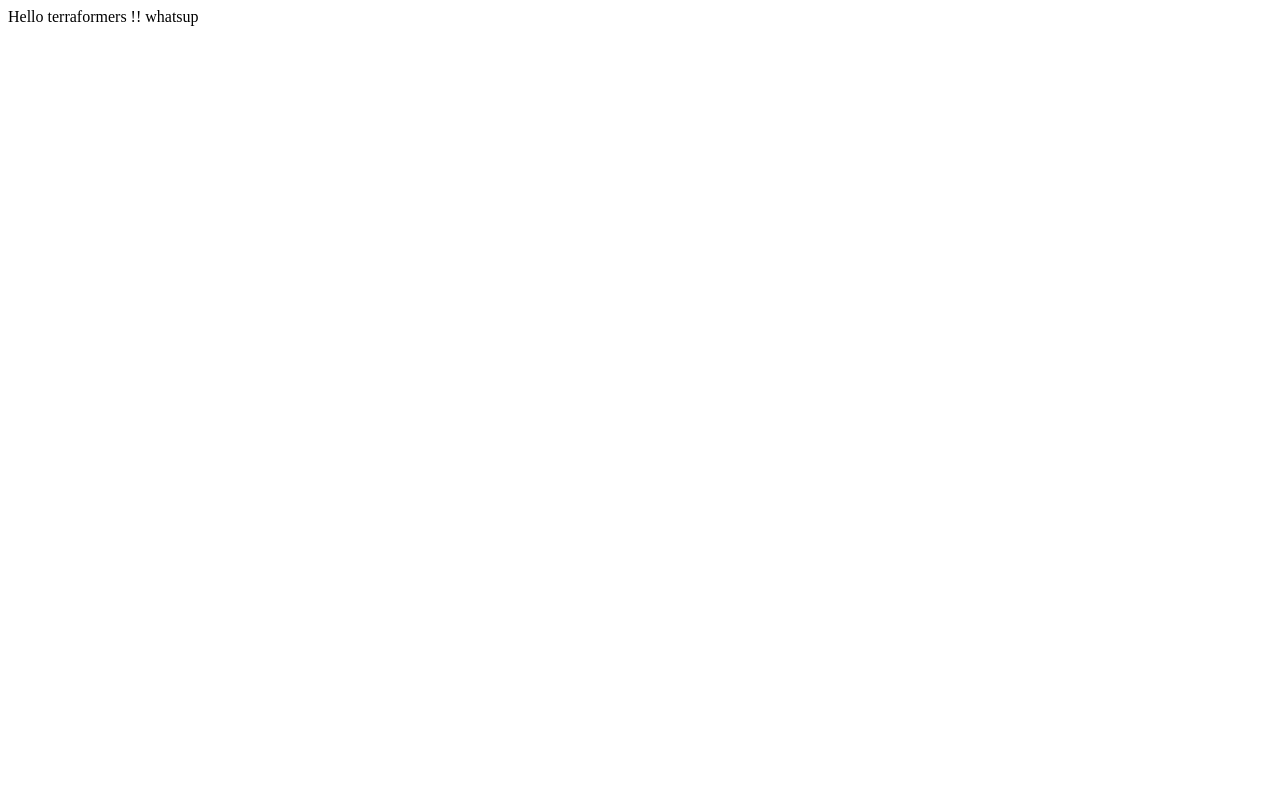
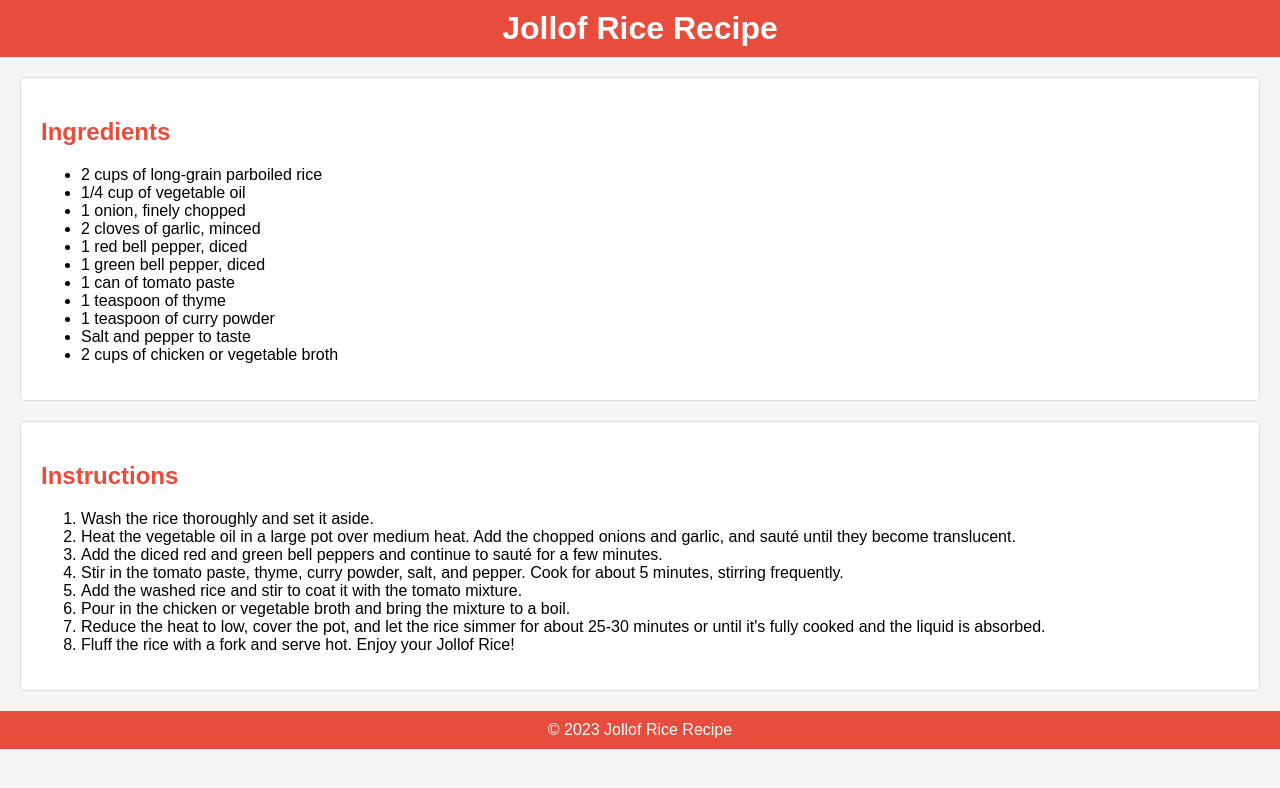
Before and after one commit to genejike/terraform-beginner-bootcamp-2023, a plain HTML site: page public/index.html in a window 1280 px wide. Drawn offline with Linux system fonts and the light colour scheme.

```diff
--- a/public/index.html
+++ b/public/index.html
@@ -1 +1,49 @@
-Hello terraformers !!   whatsup
+<!DOCTYPE html>
+<html lang="en">
+<head>
+    <meta charset="UTF-8">
+    <meta name="viewport" content="width=device-width, initial-scale=1.0">
+    <title>Jollof Rice Recipe</title>
+</head>
+<body style="font-family: Arial, sans-serif; background-color: #f4f4f4; margin: 0; padding: 0;">
+    <header style="background-color: #e74c3c; color: #fff; text-align: center; padding: 10px;">
+        <h1 style="margin: 0;">Jollof Rice Recipe</h1>
+    </header>
+    <main style="padding: 20px;">
+        <section style="background-color: #fff; border: 1px solid #ddd; border-radius: 5px; padding: 20px;">
+            <h2 style="color: #e74c3c;">Ingredients</h2>
+            <ul>
+                <li>2 cups of long-grain parboiled rice</li>
+                <li>1/4 cup of vegetable oil</li>
+                <li>1 onion, finely chopped</li>
+                <li>2 cloves of garlic, minced</li>
+                <li>1 red bell pepper, diced</li>
+                <li>1 green bell pepper, diced</li>
+                <li>1 can of tomato paste</li>
+                <li>1 teaspoon of thyme</li>
+                <li>1 teaspoon of curry powder</li>
+                <li>Salt and pepper to taste</li>
+                <li>2 cups of chicken or vegetable broth</li>
+            </ul>
+        </section>
+
+        <section style="background-color: #fff; border: 1px solid #ddd; border-radius: 5px; padding: 20px; margin-top: 20px;">
+            <h2 style="color: #e74c3c;">Instructions</h2>
+            <ol>
+                <li>Wash the rice thoroughly and set it aside.</li>
+                <li>Heat the vegetable oil in a large pot over medium heat. Add the chopped onions and garlic, and sauté until they become translucent.</li>
+                <li>Add the diced red and green bell peppers and continue to sauté for a few minutes.</li>
+                <li>Stir in the tomato paste, thyme, curry powder, salt, and pepper. Cook for about 5 minutes, stirring frequently.</li>
+                <li>Add the washed rice and stir to coat it with the tomato mixture.</li>
+                <li>Pour in the chicken or vegetable broth and bring the mixture to a boil.</li>
+                <li>Reduce the heat to low, cover the pot, and let the rice simmer for about 25-30 minutes or until it's fully cooked and the liquid is absorbed.</li>
+                <li>Fluff the rice with a fork and serve hot. Enjoy your Jollof Rice!</li>
+            </ol>
+        </section>
+    </main>
+
+    <footer style="background-color: #e74c3c; color: #fff; text-align: center; padding: 10px;">
+        <p style="margin: 0;">&copy; 2023 Jollof Rice Recipe</p>
+    </footer>
+</body>
+</html>
```
Also changed, not shown: public/error.html (+14 -1 lines), journal/image.png (added), 4 other files.
